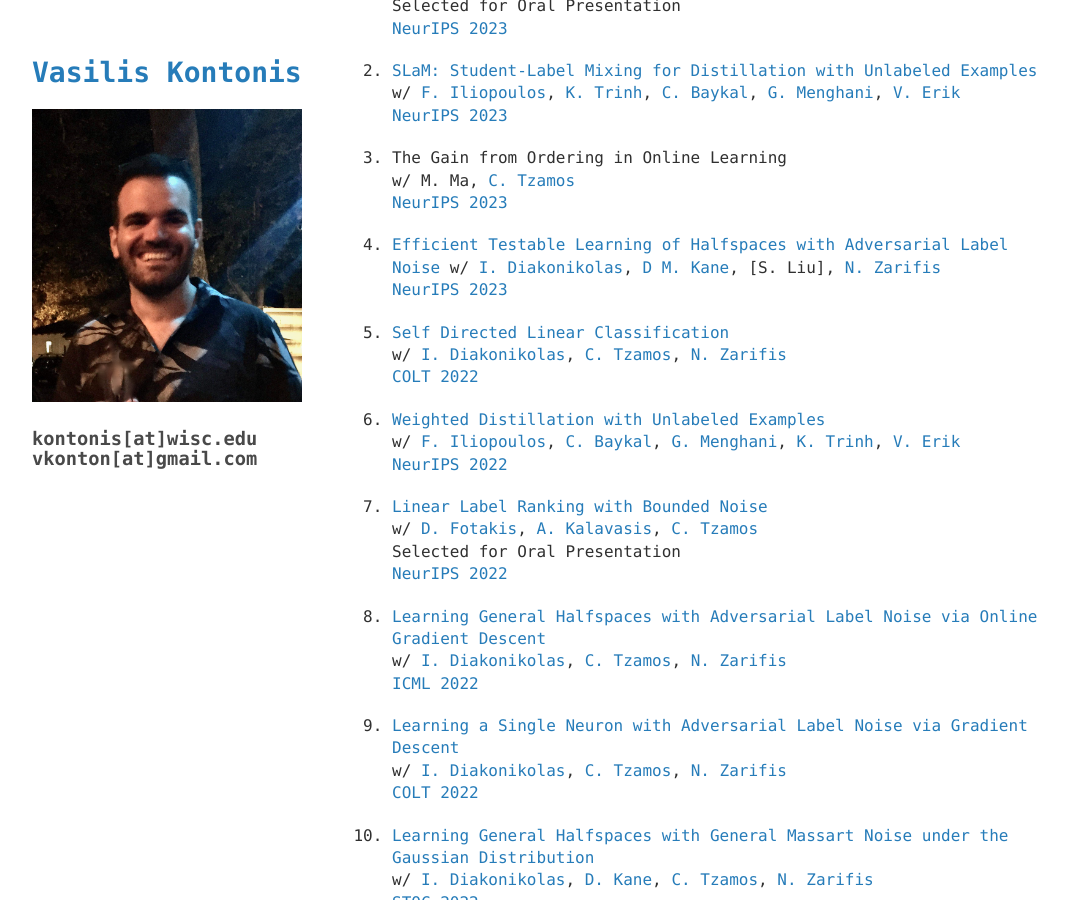
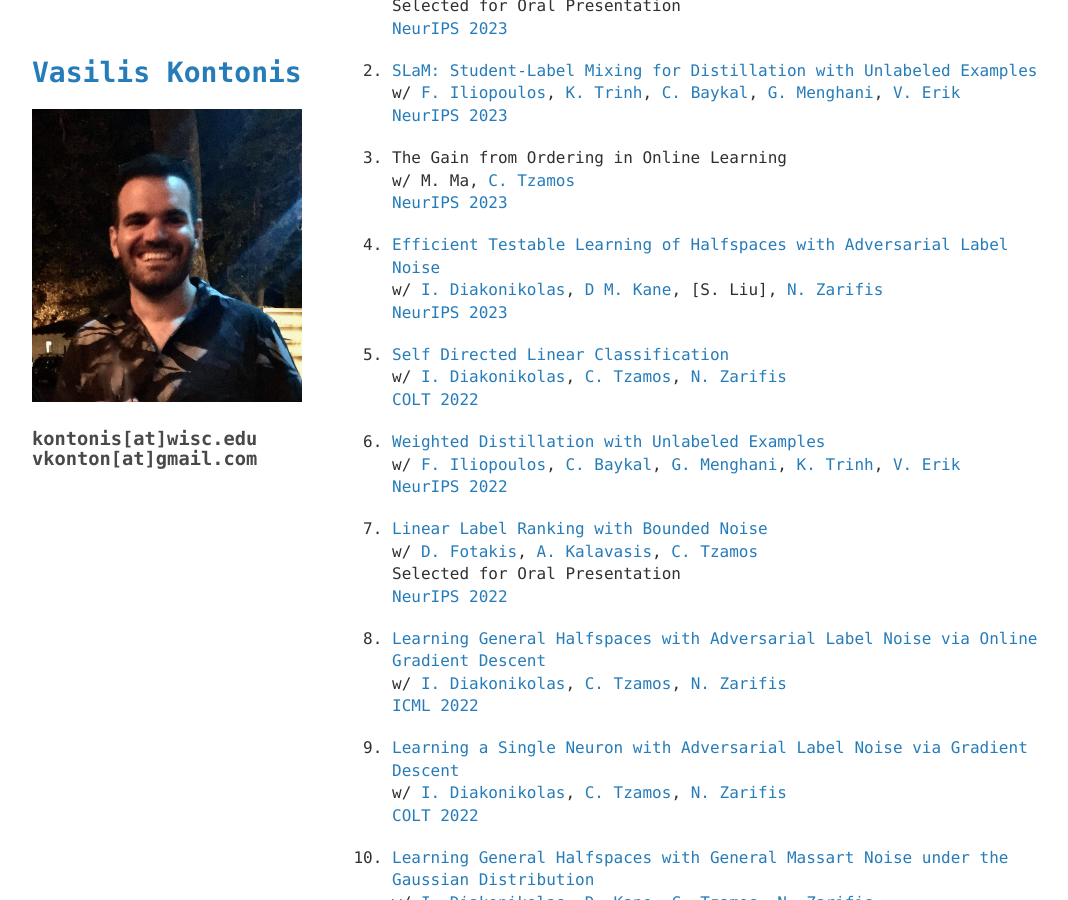
Before and after one commit to vkonton/vkonton.github.io, a Jekyll site: the page built from index.md, in a window 1280 px wide and 900 px high, scrolled down 373 px. Shown: the whole window, without its empty margins (98-1166 px from the left). Built offline with Jekyll 4.4.1, drawn with Linux system fonts in a browser that asks for light colours.

Commit message:
Fix line break

```diff
--- a/index.md
+++ b/index.md
@@ -33,7 +33,7 @@ Here is a more complete [CV](assets/cv/cv.pdf).
    w/ M. Ma, [C. Tzamos][tzamos] <br/>
    [NeurIPS 2023](https://nips.cc)
 
-1. [Efficient Testable Learning of Halfspaces with Adversarial Label Noise](https://arxiv.org/abs/2303.05485)
+1. [Efficient Testable Learning of Halfspaces with Adversarial Label Noise](https://arxiv.org/abs/2303.05485) <br/>
    w/ [I. Diakonikolas][idiakonikolas], [D M. Kane][kane], [S. Liu], [N. Zarifis][zarifis] <br/>
    [NeurIPS 2023](https://nips.cc)
 
```
Also changed, not shown: 1 other file.
